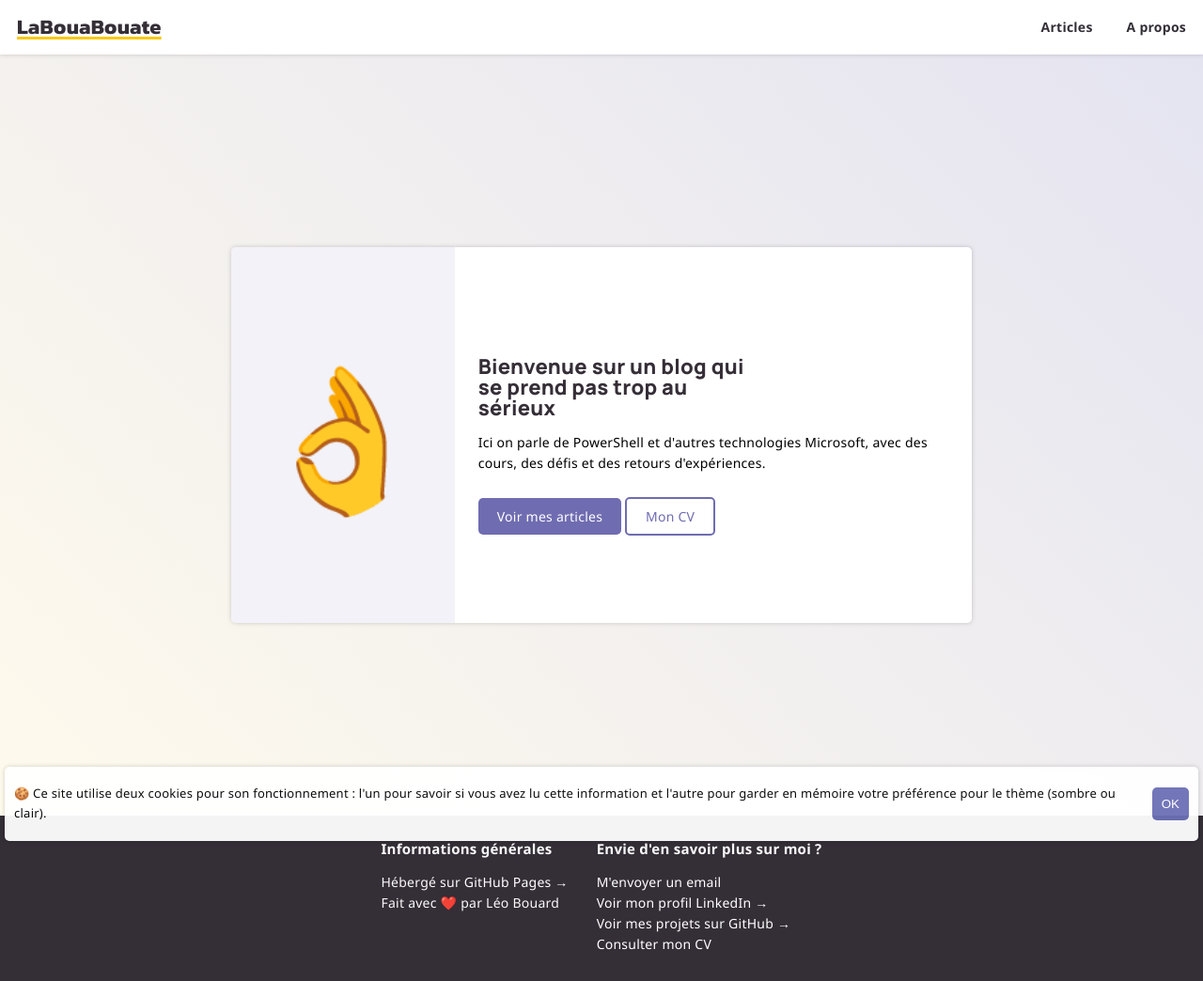
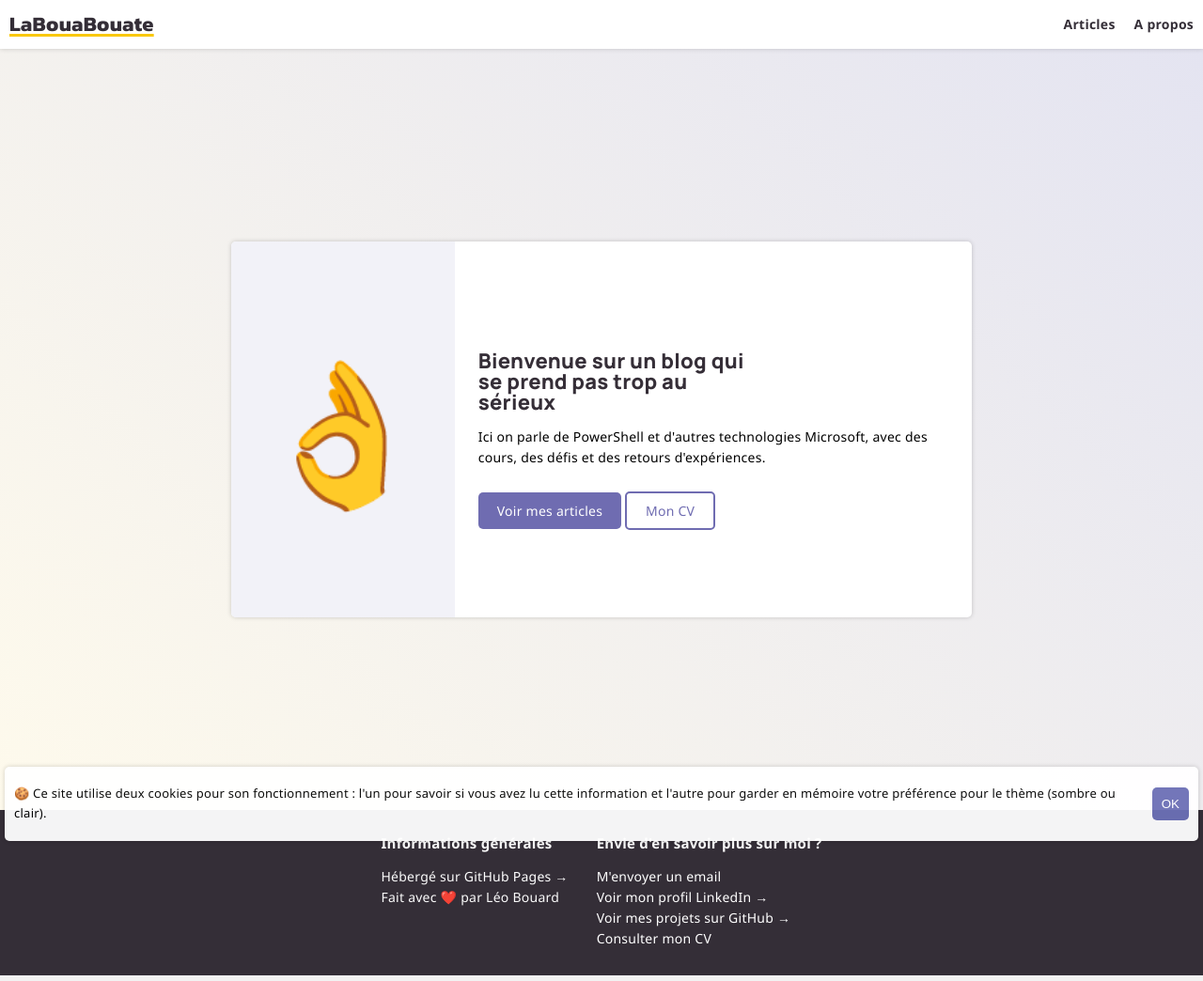
Before and after one commit to leobouard/leobouard.github.io, a Jekyll site: the page built from index.md, in a window 1280 px wide. Shown: the whole page at 94% size. Built offline with Jekyll 4.4.1, drawn with Linux system fonts in a browser that asks for light colours; some web fonts are replaced; our own code applies the rules of GitHub Pages for plain Markdown files.

Commit message:
Update style.scss

```diff
--- a/assets/css/style.scss
+++ b/assets/css/style.scss
@@ -39,7 +39,7 @@ header {
         color: #342E37;
         text-align: center;
         font-weight: bold;
-        padding: 18px;
+        padding: 15px 10px;
         float: right;
         text-decoration: none;
         text-decoration-color: transparent;
```
